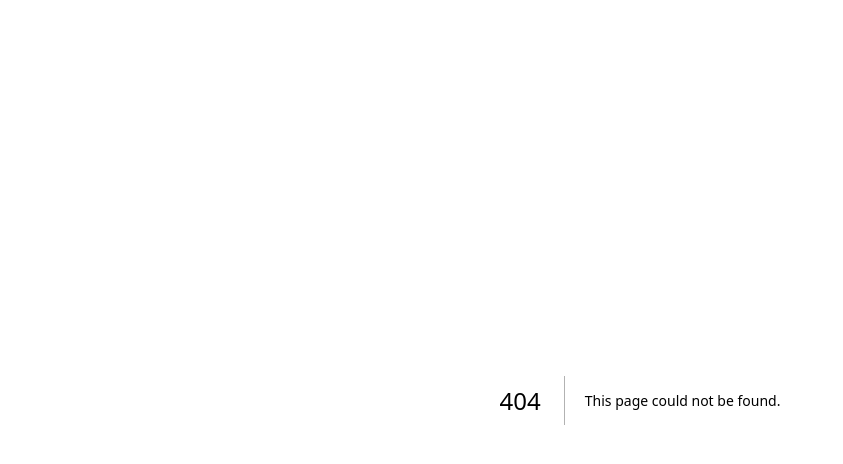
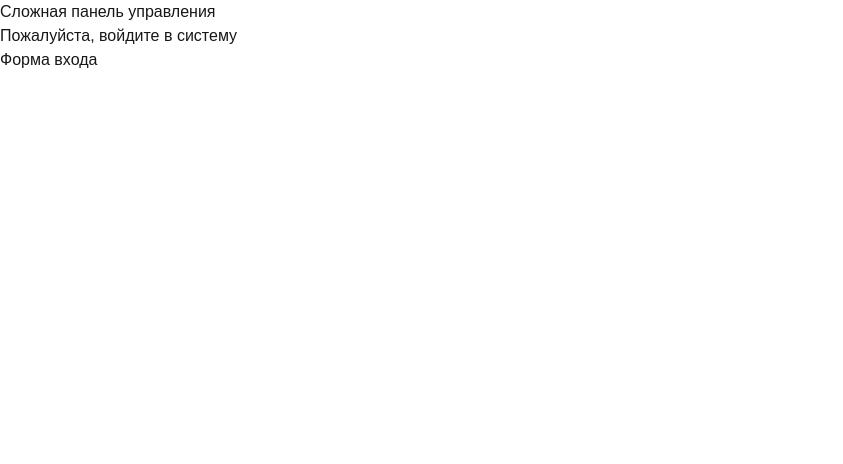
Before and after one commit to OlhaFedorets/next-second, a Next.js app: page /complex-dashboard in a window 1280 px wide. Before the commit this address had no page. Shown: the top 464 px of the page, without its empty margins (0-843 px from the left). Built offline with nearby package versions, Linux system fonts and the light colour scheme.

Commit message:
add complex-dashboard

```diff
--- /dev/null
+++ b/src/app/complex-dashboard/page.tsx
@@ -0,0 +1,3 @@
+export default function ComplexDashboardPage() {
+    return <h1>Сложная панель управления</h1>
+}
```
